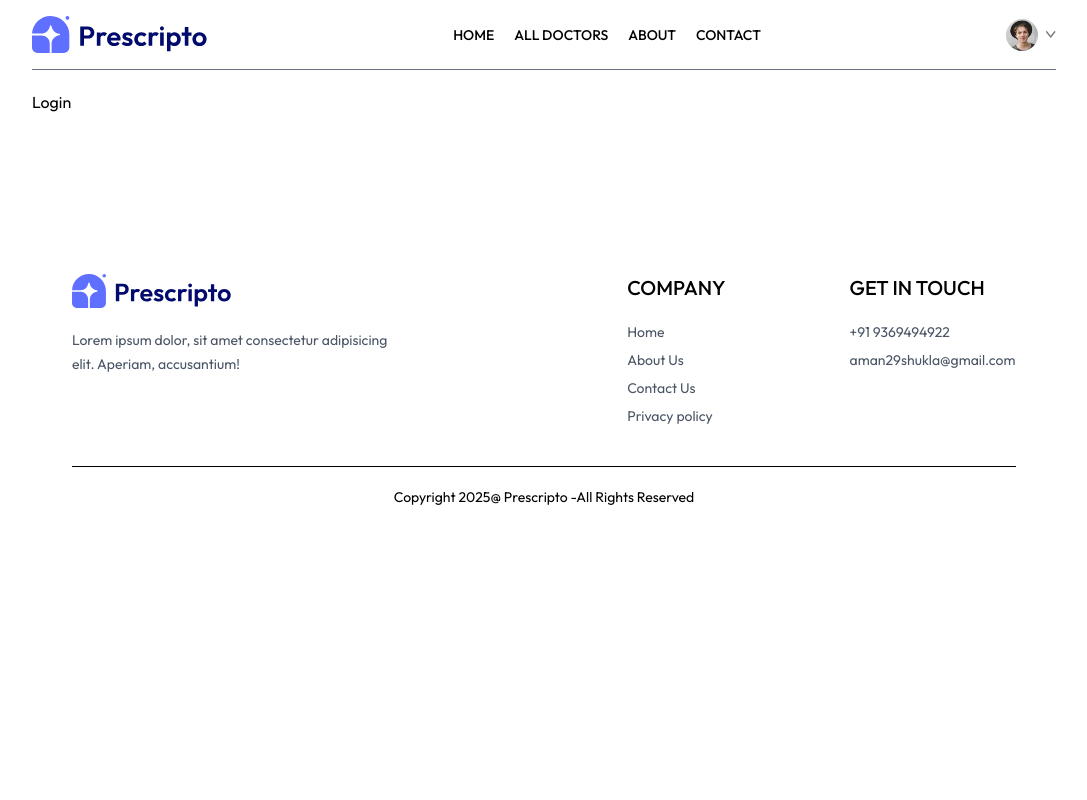
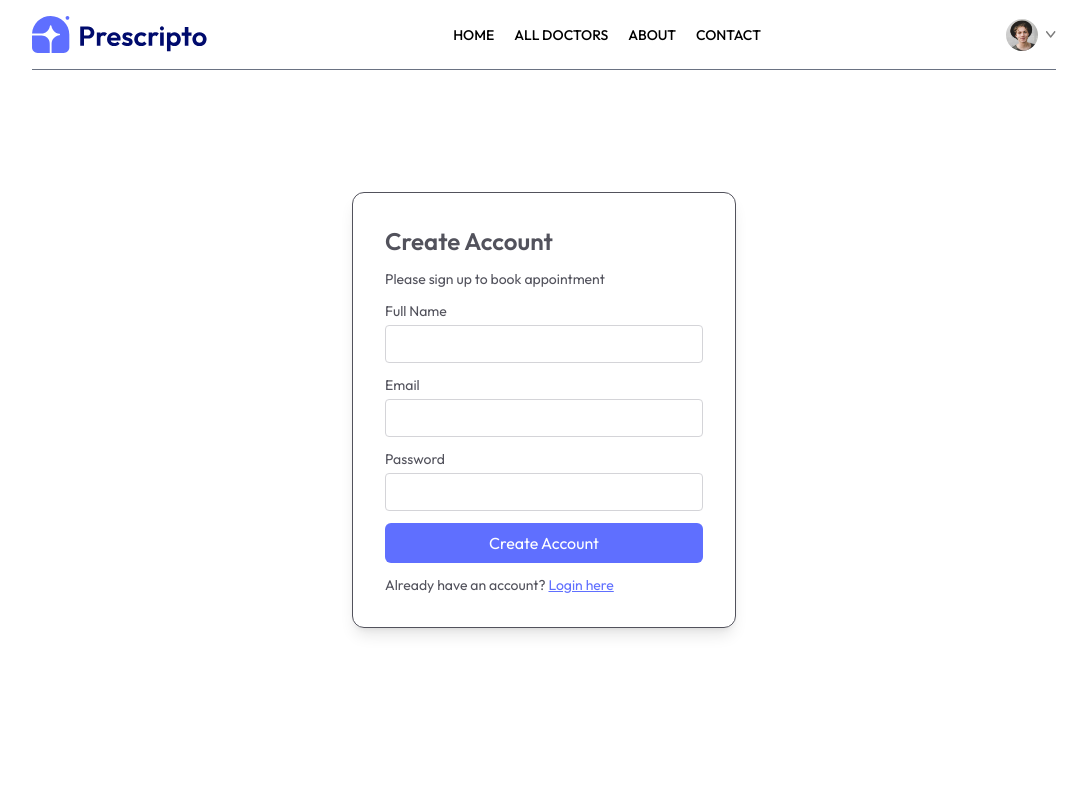
Before and after one commit to amanBNF/Prescripto, a React (Vite) app in the folder frontend/: page /login in a window 1280 px wide. Shown: the top 800 px of the page, without its empty margins (96-1183 px from the left). Built offline with nearby package versions, Linux system fonts and the light colour scheme; the HTML template or start-up script is replaced by a standard one; a web font is replaced by a local one.

Commit message:
login page

```diff
--- a/frontend/src/pages/Appointments.jsx
+++ b/frontend/src/pages/Appointments.jsx
@@ -131,7 +131,7 @@
           }
         </div>
 
-        <button className='bg-primary text-white text-sm font-light px-14 py-3 rounded-full my-6'>Book an appointment</button>
+        <button className='bg-primary text-white text-sm font-light px-14 py-3 rounded-full my-6 cursor-pointer hover:scale-105 transition-all duration-300'>Book an appointment</button>
       </div>
 
       <RelatedDoctors docId={docId} speciality={docInfo.speciality}/>
--- a/frontend/src/pages/Login.jsx
+++ b/frontend/src/pages/Login.jsx
@@ -1,10 +1,44 @@
-import React from 'react'
+import React, { useState } from 'react'
 
 const Login = () => {
+  const [state, setState] = useState('Sign Up')
+  const [email, setEmail] = useState('')
+  const [password, setPassword] = useState('')
+  const [name, setName] = useState('')
+
+  const onSumbitHandler = async (event) => {
+    event.preventDefault(); //it will not reload the webpage at any smbit
+  }
+
   return (
-    <div>
-      <h1>Login</h1>
-    </div>
+    <form className='min-h-[80vh] flex items-center' action="">
+      <div className='flex flex-col gap-3 m-auto items-start p-8 min-w-[340px] sm:min-w-96 border rounded-xl text-zinc-600 text-sm shadow-lg'>
+        <p className='text-2xl font-semibold'>{state === 'Sign Up' ? "Create Account" : "Login"}</p>
+        <p>Please {state === 'Sign Up' ? "sign up" : "login"} to book appointment</p>
+
+        <div className='w-full'>
+          <p>Full Name</p>
+          <input className='border border-zinc-300 rounded w-full p-2 mt-1' type="text" onChange={(event) => setName(email.target.name)} value={name} required />
+        </div>
+
+        <div className='w-full'>
+          <p>Email</p>
+          <input className='border border-zinc-300 rounded w-full p-2 mt-1'  type="email" onChange={(event) => setName(email.target.email)} value={email} required />
+        </div>
+
+        <div className='w-full'>
+          <p>Password</p>
+          <input className='border border-zinc-300 rounded w-full p-2 mt-1'  type="password" onChange={(event) => setName(email.target.password)} value={password} required />
+        </div>
+
+        <button className='bg-primary text-white w-full py-2 rounded-md text-base cursor-pointer'>{state === 'Sign Up' ? "Create Account" : "Login"}</button>
+        {
+          state === 'Sign Up' ?
+          <p>Already have an account? <span onClick={() => setState('Login')} className='text-primary underline cursor-pointer'>Login here</span></p> :
+          <p>Create an new account? <span onClick={() => setState('Sign Up')} className='text-primary underline cursor-pointer'>Click here</span></p>
+        }
+      </div>
+    </form>
   )
 }
 
```
